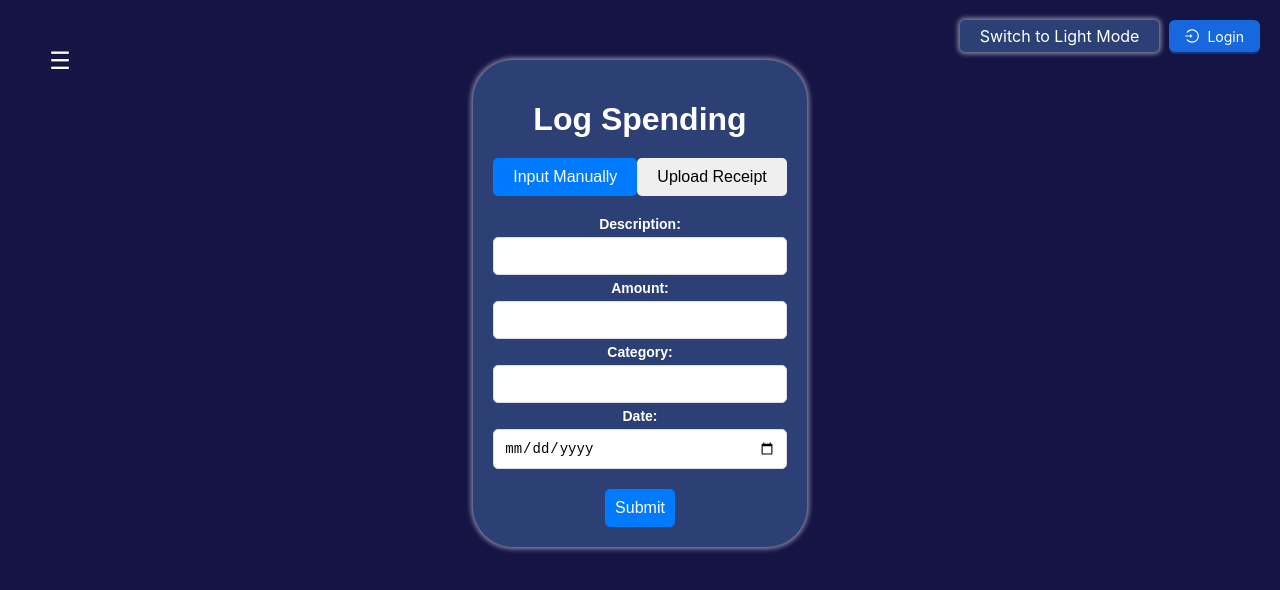
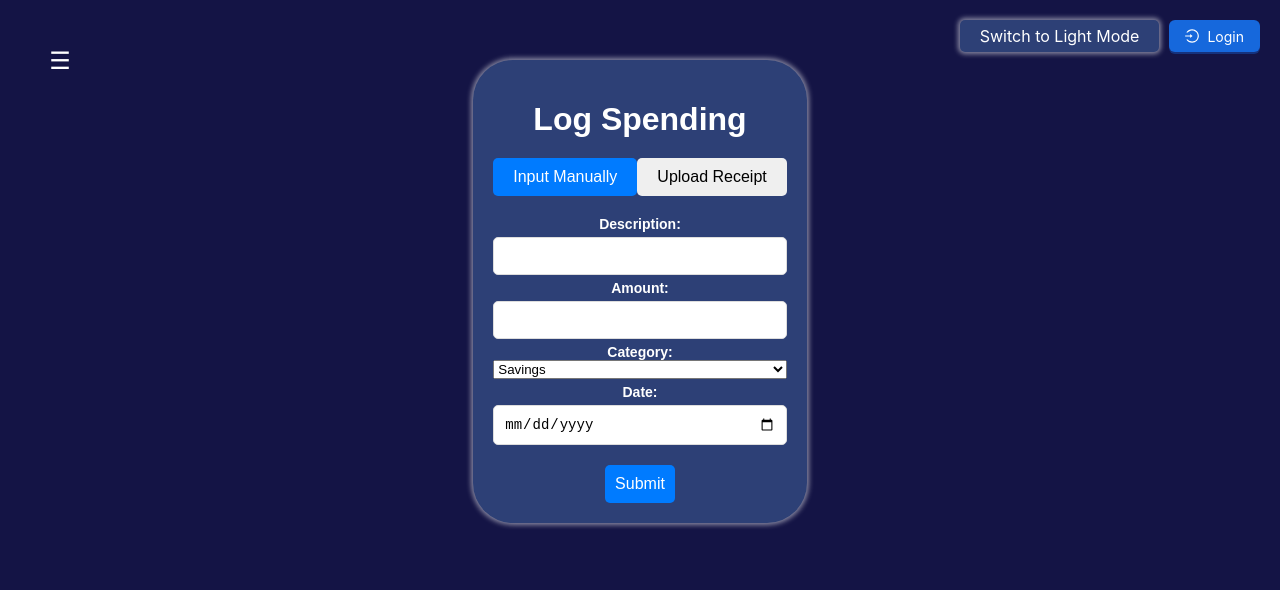
Before and after one commit to daviddavini/CS130-Budget, a React (Create React App) app in the folder frontend/: page /log in a window 1280 px wide. Both pictures are taken after a click on the button "Input Manually". Shown: the top 590 px of the page. Built offline with nearby package versions, Linux system fonts and the light colour scheme.

Commit message:
Added Dropdown to Log Spending
Makes it so the categories are provided to the user in the manual log spending

```diff
--- a/frontend/src/LogSpending.js
+++ b/frontend/src/LogSpending.js
@@ -62,7 +62,7 @@ const LogSpending = () => {
         console.log('Response: ', data);
 
         setError(null); // Set error message
-	} catch(error) {
+      } catch (error) {
         console.error('Error during manual entry:', error);
         setError(error.message); // Set error message
       }
@@ -137,13 +137,28 @@ const LogSpending = () => {
             </label>
             <label>
               Category:
-              <input
-                type="text"
+              <select
                 name="category"
                 value={formData.category}
                 onChange={handleInputChange}
                 required
-              />
+              >
+                <option value="savings">Savings</option>
+                <option value="housing">Housing</option>
+                <option value="transportation">Transportation</option>
+                <option value="food">Food</option>
+                <option value="utilities">Utilities</option>
+                <option value="medical">Medical</option>
+                <option value="insurance">Insurance</option>
+                <option value="education">Education</option>
+                <option value="entertainment">Entertainment</option>
+                <option value="clothing">Clothing</option>
+                <option value="personal">Personal</option>
+                <option value="pet">Pet</option>
+                <option value="travel">Travel</option>
+                <option value="gifting">Gifting</option>
+                <option value="miscellaneous">Miscellaneous</option>
+              </select>
             </label>
             <label>
               Date:
```
Lines whose indentation alone changed are shown as unchanged.
